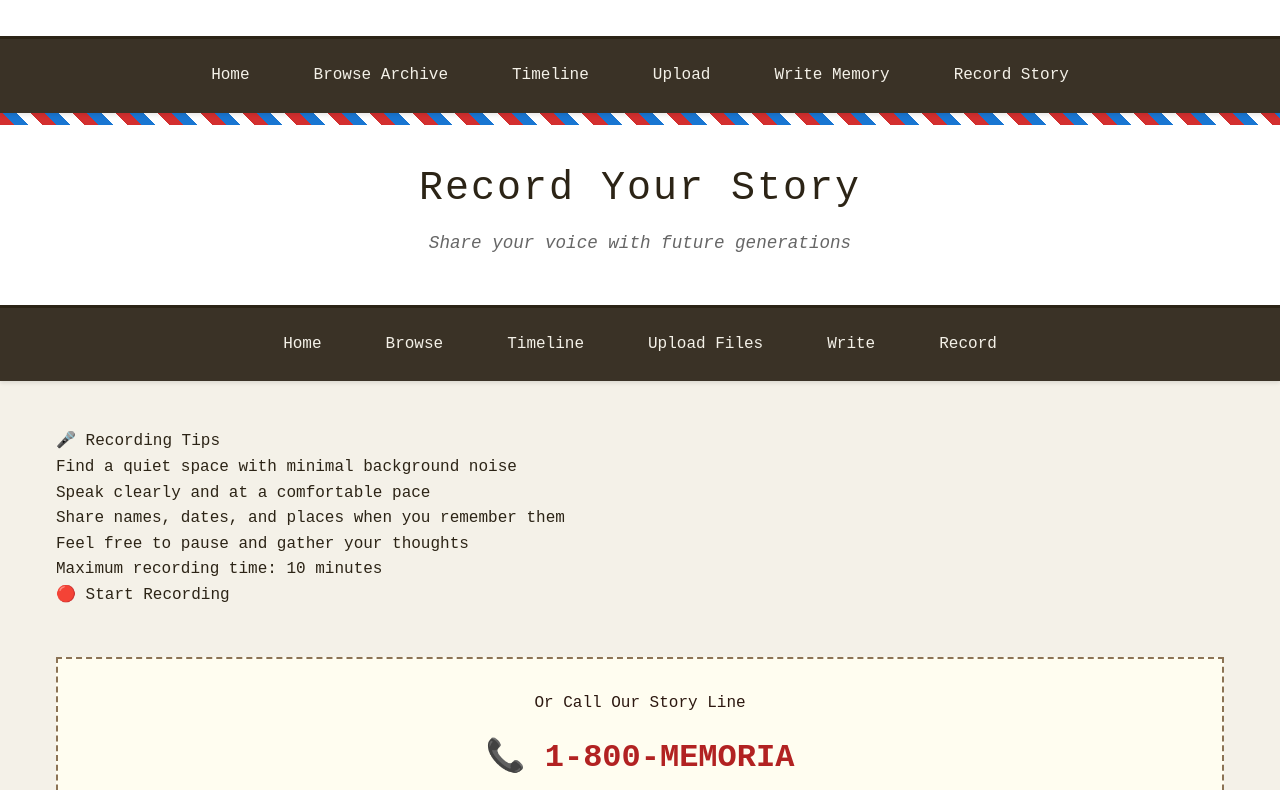
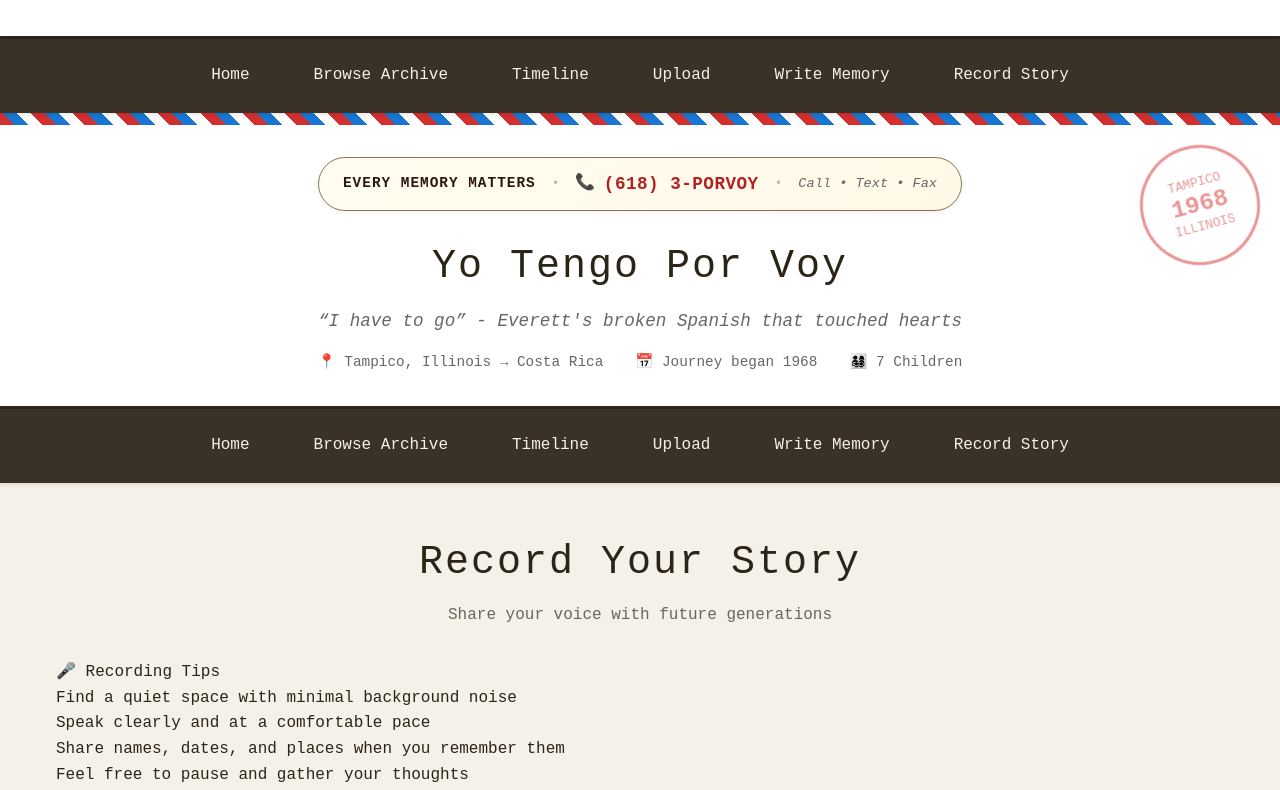
Before and after one commit to ybowdotio/yotengoporvoy-wiki, a Next.js app: page /record in a window 1280 px wide. Shown: the part 307-1097 px from the top of the page. Built offline with nearby package versions, Linux system fonts and the light colour scheme; no server answers.

Commit message:
Update page.tsx

```diff
--- a/app/record/page.tsx
+++ b/app/record/page.tsx
@@ -3,6 +3,8 @@
 import { useState, useRef, useEffect } from 'react';
 import Link from 'next/link';
 import { supabase } from '@/lib/supabase';
+import Header from '../components/Header';
+import Footer from '../components/Footer';
 
 export default function RecordPage() {
   const [isRecording, setIsRecording] = useState(false);
@@ -208,27 +210,12 @@ export default function RecordPage() {
 
   return (
     <>
-      <div className="airmail-banner"></div>
-
-      <header>
-        <div className="header-content">
-          <h1>Record Your Story</h1>
-          <p className="tagline">Share your voice with future generations</p>
-        </div>
-      </header>
-
-      <nav>
-        <ul>
-          <li><Link href="/">Home</Link></li>
-          <li><Link href="/browse">Browse</Link></li>
-          <li><Link href="/timeline">Timeline</Link></li>
-          <li><Link href="/upload">Upload Files</Link></li>
-          <li><Link href="/write">Write</Link></li>
-          <li><Link href="/record" className="active">Record</Link></li>
-        </ul>
-      </nav>
+      <Header />
 
       <main className="record-container">
+        <h1 style={{textAlign: 'center', marginBottom: '0.5rem'}}>Record Your Story</h1>
+        <p style={{textAlign: 'center', marginBottom: '2rem', color: '#666'}}>Share your voice with future generations</p>
+
         <div className="recording-tips">
           <h3>🎤 Recording Tips</h3>
           <ul>
@@ -372,10 +359,12 @@ export default function RecordPage() {
 
         <div className="phone-cta">
           <h3>Or Call Our Story Line</h3>
-          <p className="phone-number">📞 1-800-MEMORIA</p>
+          <p className="phone-number">📞 (618) 3-PORVOY</p>
           <p>Call anytime to leave your story as a voice message</p>
         </div>
       </main>
+
+      <Footer />
     </>
   );
 }
```
